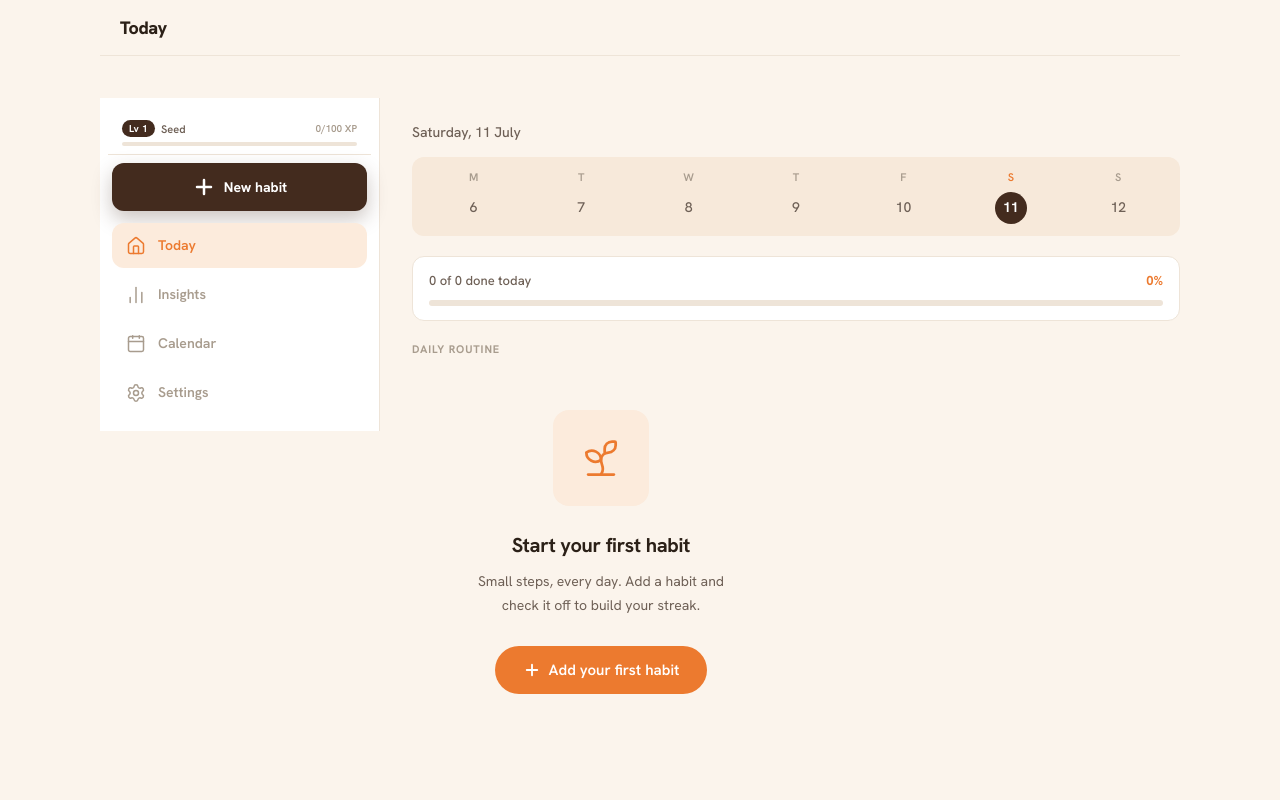
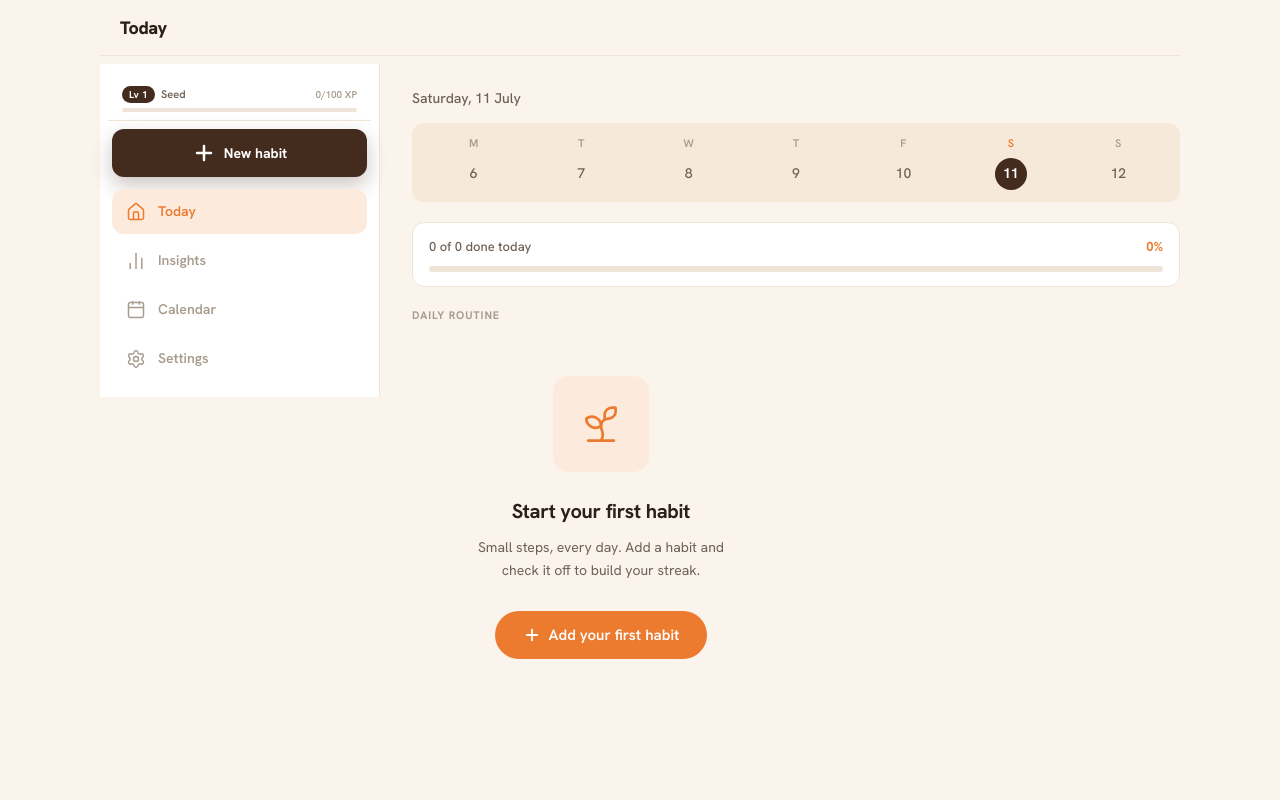
Before and after one commit to xtekkis/habit-tracker, a Flask app: page / in a window 1280 px wide. Run offline with Flask 3, Linux system fonts and the light colour scheme; data comes from the database, SQL or seed files in the repository; data that the repository does not hold is empty.

Commit message:
Fix desktop gap below top bar by adding align-content: start to app-shell grid

```diff
--- a/static/style.css
+++ b/static/style.css
@@ -2205,6 +2205,7 @@ html.no-scroll {
         column-gap: 32px;
         row-gap: 8px;
         align-items: start;
+        align-content: start;
     }
 
     .top-bar {
```
